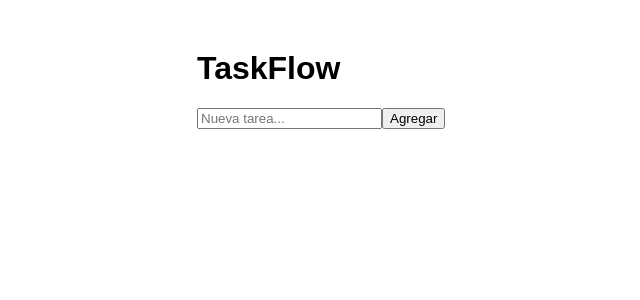
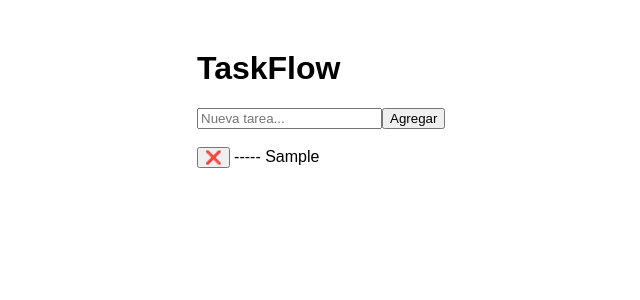
Before and after one commit to Fernando241/TaskFlow, a Vue app: page / in a window 1280 px wide. Both pictures are taken after typing "Sample" into the empty fields and a click on the button "Agregar". Shown: the top 300 px of the page, without its empty margins (143-783 px from the left). Built offline with nearby package versions, Linux system fonts and the light colour scheme.

Commit message:
feat: load tasks from localStorage and fix task rendering with delete functionality

```diff
--- a/src/components/tasks/TaskItem.vue
+++ b/src/components/tasks/TaskItem.vue
@@ -1,8 +1,14 @@
 <template>
-    <div @click="store.toggleTask(task.id)">
-    <span :style="{ textDecoration: task.completed ? 'line-through' : 'none' }">
-        {{ task.text }}
+    <div>
+    <button @click="remove">❌</button>
+    <span
+        @click="toggle"
+        :style="{ textDecoration: task.completed ? 'line-through' : 'none', cursor: 'pointer' }"
+    >  -----
+        {{ task.title }}
     </span>
+
+
     </div>
 </template>
 
@@ -14,4 +20,12 @@ const props = defineProps({
 })
 
 const store = useTaskStore()
+
+const toggle = () => {
+    store.toggleTask(props.task.id)
+}
+
+const remove = () => {
+    store.deleteTask(props.task.id)
+}
 </script>
--- a/src/views/HomeView.vue
+++ b/src/views/HomeView.vue
@@ -2,7 +2,7 @@
     <div class="container">
         <h1>TaskFlow</h1>
 
-        <TaskForm />
+        <TaskForm /><br>
         <TaskList />
     </div>
 </template>
```
